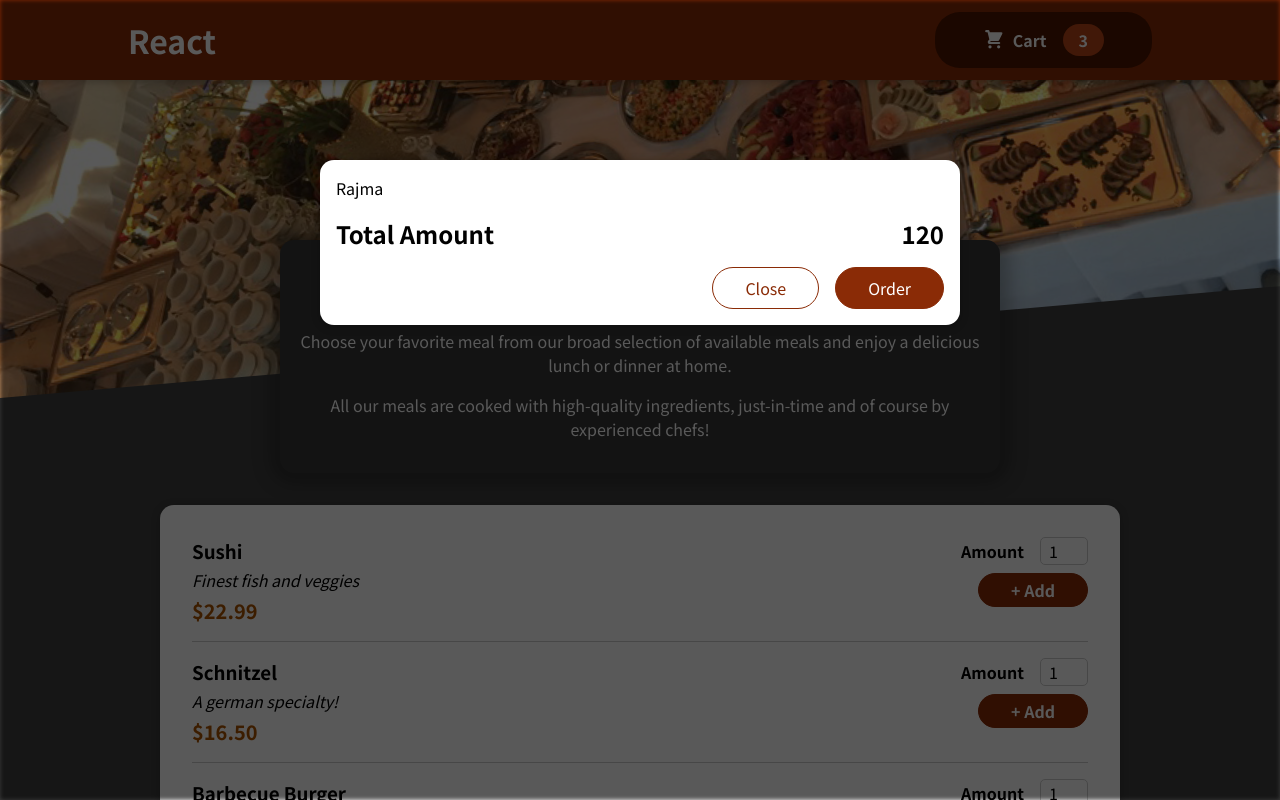
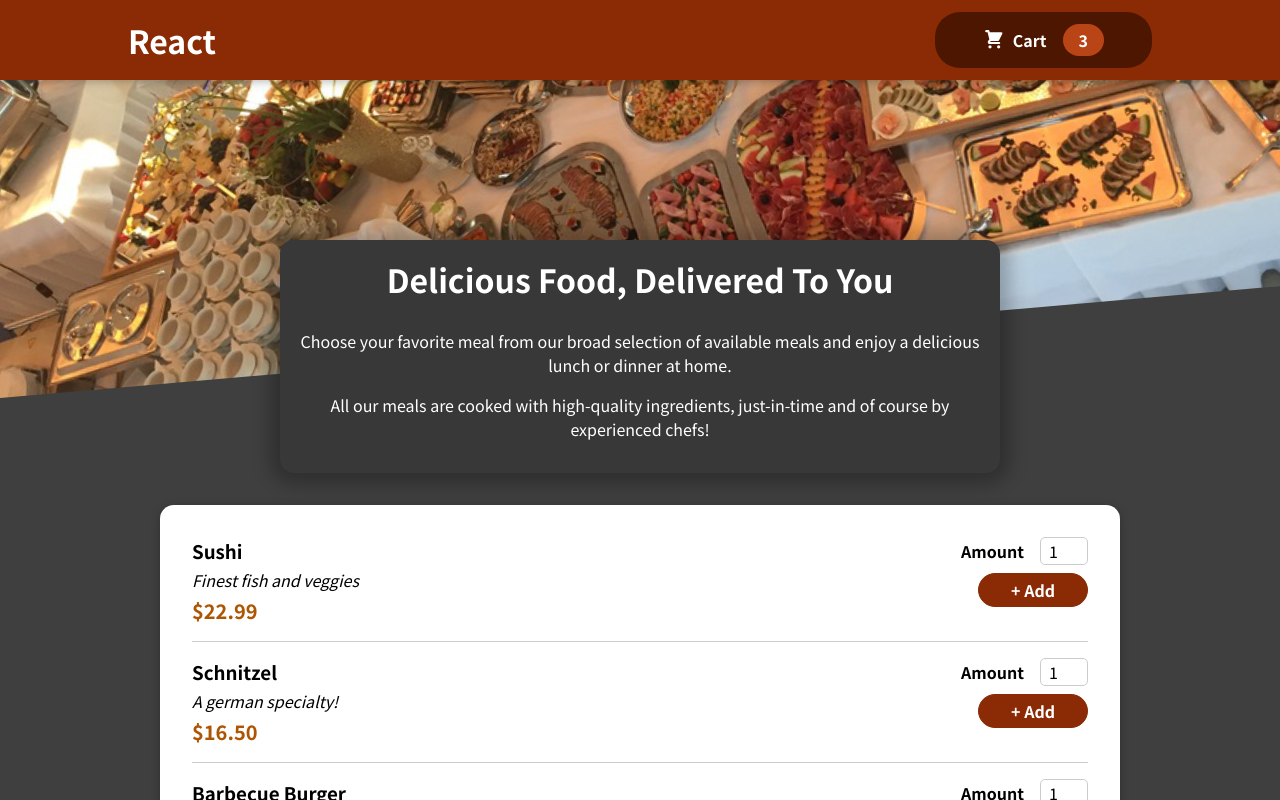
Before and after one commit to lakxnaut/Food-Ordering-Website, a React (Create React App) app: page / in a window 1280 px wide. Shown: the top 800 px of the page. Built offline with nearby package versions, Linux system fonts and the light colour scheme.

Commit message:
Show cart using Functional conditioning

```diff
--- a/src/App.js
+++ b/src/App.js
@@ -1,13 +1,25 @@
-import { React, Fragment } from 'react'
+import { React, Fragment, useState } from 'react'
 import Cart from './components/Cart/Cart'
 import Header from './components/Layout/Header'
 import Meals from './components/Meals/Meals'
 
+
+
+
 const App = () => {
+
+  const [isCartShown, setIsCartShown] = useState(false)
+
+  function showCartHandler(value) {
+
+
+    setIsCartShown(value)
+
+  }
   return (
     <Fragment>
-      <Cart />
-      <Header />
+      {isCartShown && <Cart onCartClick={showCartHandler} />}
+      <Header onCartClick={showCartHandler} />
       <Meals />
     </Fragment>
   )
--- a/src/components/Cart/Cart.js
+++ b/src/components/Cart/Cart.js
@@ -3,7 +3,7 @@ import classes from './Cart.module.css'
 import React from 'react'
 import Modal from '../UI/Modal'
 
-const Cart = () => {
+const Cart = (props) => {
     const items = [{ id: 1, name: 'Rajma', price: 60 }]
 
     const cartItems = (<ul className={classes['cart-items']}>{[{ id: 1, name: 'Rajma', price: 60 }].map(item => <li>    {item.name}</li>)}</ul>)
@@ -19,7 +19,7 @@ const Cart = () => {
                 <span>120</span>
             </div>
             <div className={classes.actions}>
-                <button className={classes['button--alt']}>Close</button>
+                <button onClick={() => { props.onCartClick(false) }} className={classes['button--alt']}>Close</button>
                 <button className={classes.button}>Order</button>
             </div>
 
--- a/src/components/Layout/Header.js
+++ b/src/components/Layout/Header.js
@@ -3,12 +3,12 @@ import classes from './Header.module.css'
 import HeaderImg from '../../assets/meals.jpg'
 import HeaderCartButton from './HeaderCartButton'
 
-const Header = () => {
+const Header = (props) => {
     return (
         <Fragment>
             <header className={classes.header}>
                 <h1>React</h1>
-                <HeaderCartButton />
+                <HeaderCartButton onCartClick={props.onCartClick} />
             </header>
             <div className={classes['main-image']}>
 
--- a/src/components/Layout/HeaderCartButton.js
+++ b/src/components/Layout/HeaderCartButton.js
@@ -2,9 +2,11 @@ import React from 'react'
 import classes from './HeaderCartButton.module.css'
 import CartIcon from '../Cart/CartIcon'
 
-const HeaderCartButton = () => {
+const HeaderCartButton = (props) => {
+
+
     return (
-        <button className={classes.button}>
+        <button className={classes.button} onClick={() => props.onCartClick(true)}>
             <span className={classes.icon}>
                 <CartIcon />
             </span>
```
